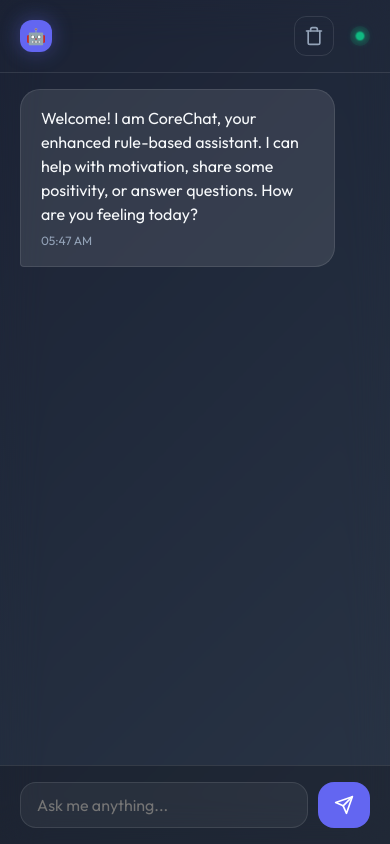
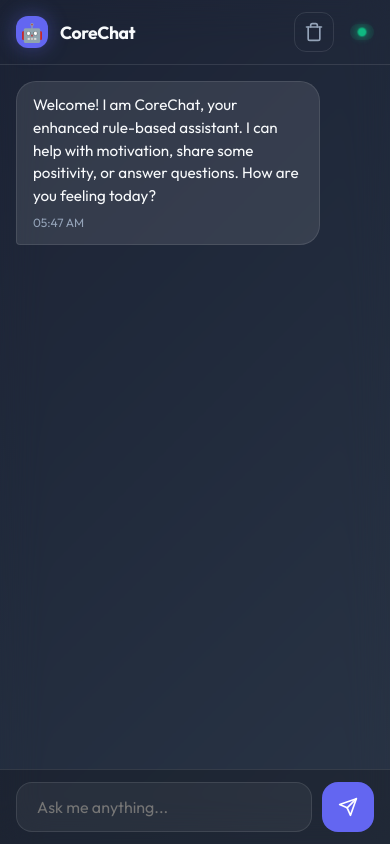
Before and after one commit to mahesh-000/Rule-Based-Chatbot-System, a website built with Vite: page index.html in a window 390 px wide. Built offline with nearby package versions, Linux system fonts and the light colour scheme.

Commit message:
Refine mobile layout: fixed header/footer feel, 16px padding, 85% bubble width

```diff
--- a/style.css
+++ b/style.css
@@ -280,38 +280,62 @@ header {
 @media (max-width: 768px) {
     #app {
         width: 100%;
-        height: 100vh;
+        max-width: none;
+        /* Full width on mobile */
+        height: 100dvh;
+        /* Use dynamic viewport height for mobile browsers */
         border-radius: 0;
         border: none;
     }
 
     header {
-        padding: 16px 20px;
+        padding: 12px 16px;
+        /* 16px side padding */
+        min-height: 60px;
+        flex-shrink: 0;
+        /* Header won't shrink */
     }
 
     .brand h1 {
-        font-size: 1.25rem;
+        font-size: 1.1rem;
+    }
+
+    .logo-icon {
+        width: 32px;
+        height: 32px;
+        font-size: 18px;
+    }
+
+    .status-badge {
+        padding: 4px 8px;
     }
 
     .status-badge span {
         display: none;
-    }
-
-    .status-badge {
-        padding: 6px;
+        /* Hide text on mobile */
     }
 
     #chat-container {
-        padding: 16px 20px;
+        padding: 16px;
+        /* 16px side padding */
+        gap: 16px;
+        flex: 1;
+        overflow-y: auto;
     }
 
     .message {
-        max-width: 90%;
+        max-width: 85%;
+        /* 85% width as requested */
+        padding: 12px 16px;
+        font-size: 0.95rem;
     }
 
     .input-area {
-        padding: 16px 20px;
+        padding: 12px 16px;
+        /* 16px side padding */
         gap: 10px;
+        flex-shrink: 0;
+        /* Input area won't shrink */
     }
 
     #send-btn {
@@ -320,21 +344,18 @@ header {
 
     #send-btn span {
         display: none;
+        /* Icon only */
     }
 }
 
-@media (max-width: 480px) {
+@media (max-width: 375px) {
     .brand h1 {
         display: none;
-    }
-
-    .logo-icon {
-        width: 32px;
-        height: 32px;
-        font-size: 16px;
+        /* Hide title on very small screens */
     }
 
     #user-input {
-        padding: 12px 16px;
+        padding: 10px 14px;
+        font-size: 0.9rem;
     }
 }
```
